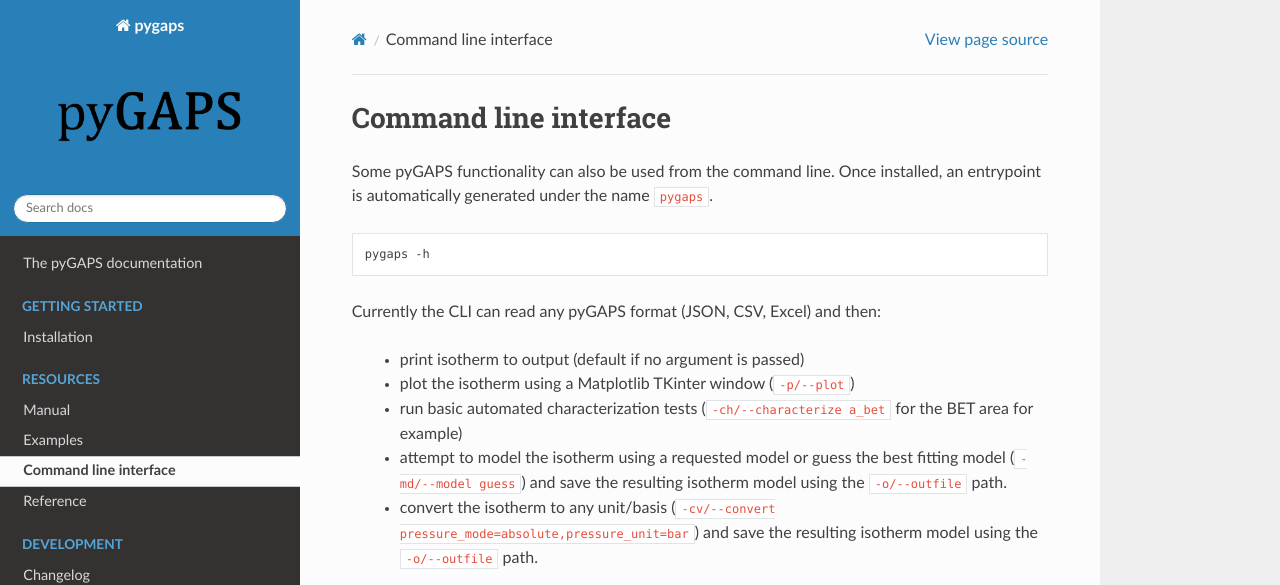
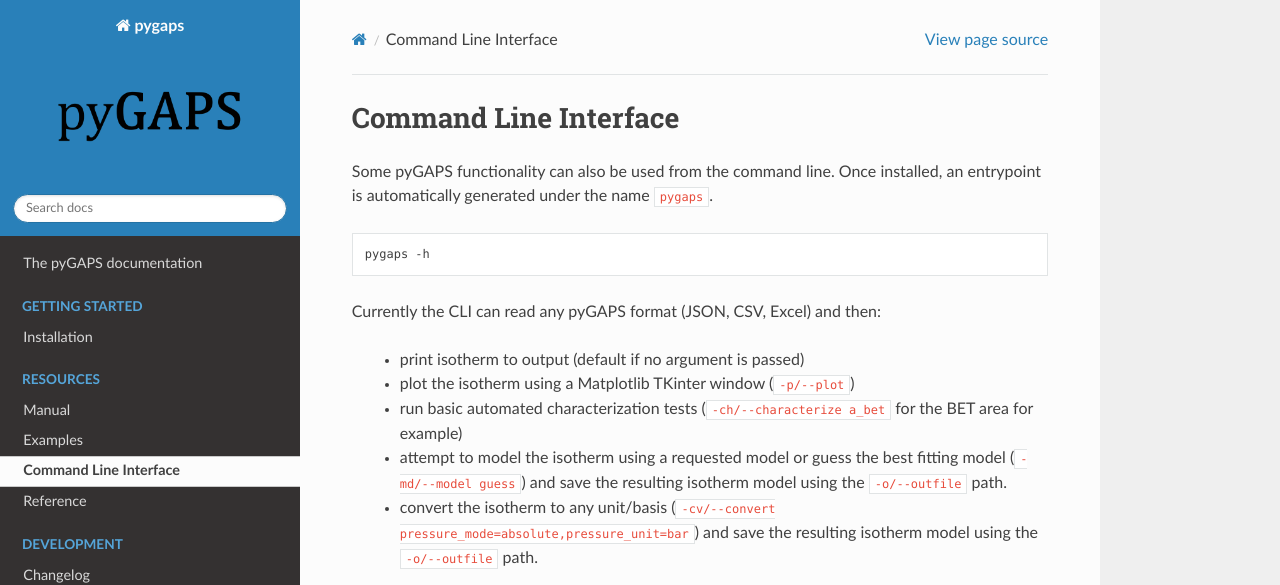
Before and after one commit to pauliacomi/pyGAPS, a Sphinx documentation site: the page built from docs/cli.rst, in a window 1280 px wide. Shown: the top 585 px of the page. Built offline with Sphinx 7.4.7 and the Read the Docs theme 2.0.0, drawn with Linux system fonts in a browser that asks for light colours; pages that are not in the unit, such as notebooks, are missing from menus.

```diff
--- a/docs/cli.rst
+++ b/docs/cli.rst
@@ -1,5 +1,5 @@
 ======================
-Command line interface
+Command Line Interface
 ======================
 
 Some pyGAPS functionality can also be used from the command line. Once
```
